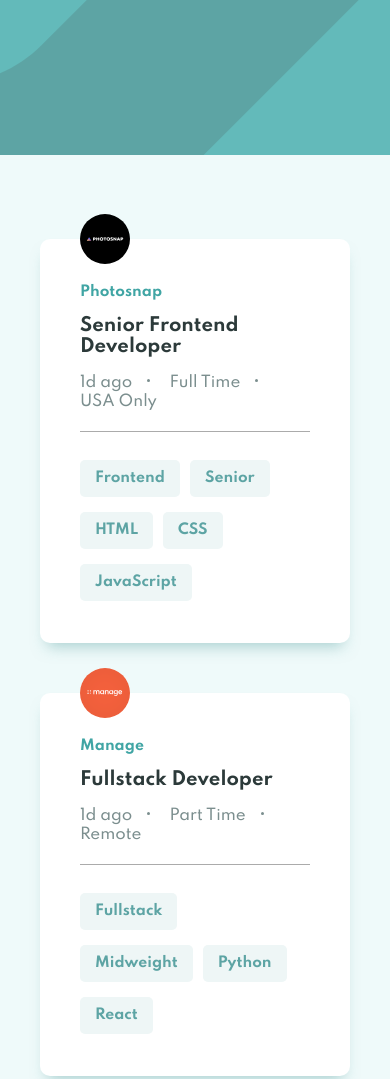
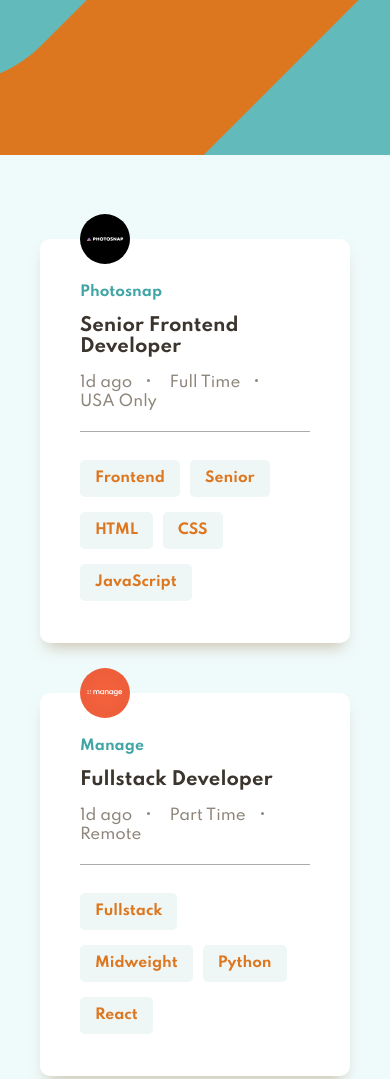
Before and after one commit to doantthuylinh98/job-static-list, a plain HTML site: page index.html in a window 390 px wide. Shown: the top 1079 px of the page. Drawn offline with Linux system fonts and the light colour scheme.

```diff
--- a/style.css
+++ b/style.css
@@ -1,9 +1,10 @@
 :root {
-    --highlight-color: #5DA4A4;
-    --very-dark-color: hsl(180, 14%, 20%);
+  --highlight-color: #dd771f;
+  --very-dark-color: #3c352e;
 }
 
-html, body {
+html,
+body {
   margin: 0;
 }
 
@@ -35,7 +36,7 @@ body {
   min-height: 70px;
   background-color: #fff;
   border-radius: 10px;
-    box-shadow: 0px 10px 15px -7px rgba(93,164,164,0.5);
+  box-shadow: 0px 10px 15px -7px rgba(164, 134, 93, 0.5);
   padding: 20px 40px;
   box-sizing: border-box;
   margin-top: -36px;
@@ -78,7 +79,7 @@ body {
   padding: 35px 40px;
   background-color: #fff;
   border-radius: 10px;
-    box-shadow: 0px 10px 15px -7px rgba(93,164,164,0.5);
+  box-shadow: 0px 10px 15px -7px rgba(164, 134, 93, 0.5);
   box-sizing: border-box;
   display: flex;
   justify-content: space-between;
@@ -100,7 +101,7 @@ body {
 }
 
 .jobs__company {
-    color: #40A5A4;
+  color: #40a5a4;
   font-size: 14px;
   display: block;
   font-weight: 700;
@@ -122,16 +123,16 @@ body {
 
 .jobs__details-item {
   display: inline-block;
-    color: hsl(180, 8%, 52%);
+  color: hsl(35, 8%, 52%);
   font-size: 15px;
 }
 
 .jobs__details-item::after {
-    content: "";
+  content: '';
   width: 3px;
   height: 3px;
   border-radius: 3px;
-    background-color: hsl(180, 8%, 52%);
+  background-color: hsl(38, 8%, 52%);
   display: inline-block;
   margin: 5px 15px;
 }
@@ -140,7 +141,8 @@ body {
   display: none;
 }
 
-.tag, .close-tag {
+.tag,
+.close-tag {
   display: inline-block;
   width: auto;
   height: auto;
@@ -161,7 +163,7 @@ body {
 }
 
 .close-tag::after {
-    content: "";
+  content: '';
   display: block;
   width: 35px;
   height: 100%;
@@ -177,7 +179,8 @@ body {
   border-bottom-right-radius: 5px;
 }
 
-.tag:hover, .tag--active {
+.tag:hover,
+.tag--active {
   background-color: var(--highlight-color);
   color: #fff;
 }
@@ -215,7 +218,7 @@ body {
   }
 
   .jobs__column--left {
-        border-bottom: #ABABAB solid 1px;
+    border-bottom: #ababab solid 1px;
     margin-bottom: 20px;
     padding-bottom: 20px;
   }
```
Lines whose indentation alone changed are shown as unchanged.
